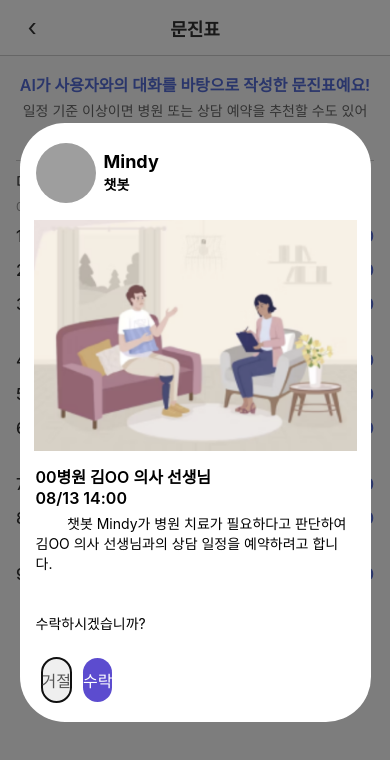
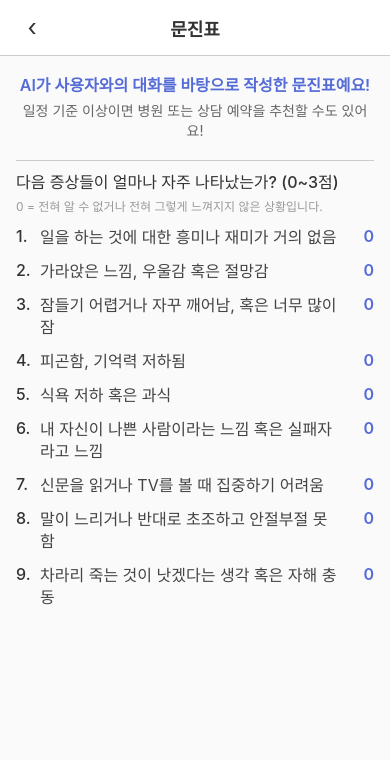
Before and after one commit to jimyung-shim/Mindy-demo, a React Native app in the folder mindy-demo/: screen /PHQ9 in a window 390 px wide. Shown: the top 760 px of the page. Built offline with nearby package versions, Linux system fonts and the light colour scheme; no server answers; grey boxes are pictures that could not be loaded.

Commit message:
fix: 문진표 화면 표시 시간 증가 3초 -> 6초

```diff
--- a/mindy-demo/screens/QuestionnaireScreen.js
+++ b/mindy-demo/screens/QuestionnaireScreen.js
@@ -70,7 +70,7 @@ export default function QuestionnaireScreen({ navigation, route }) {
   useEffect(() => {
     const timeout = setTimeout(() => {
       setShowReservationDialog(true);
-    }, 3000);
+    }, 6000);
 
     return () => clearTimeout(timeout); // 컴포넌트 언마운트 시 타이머 정리
   }, []);
```
